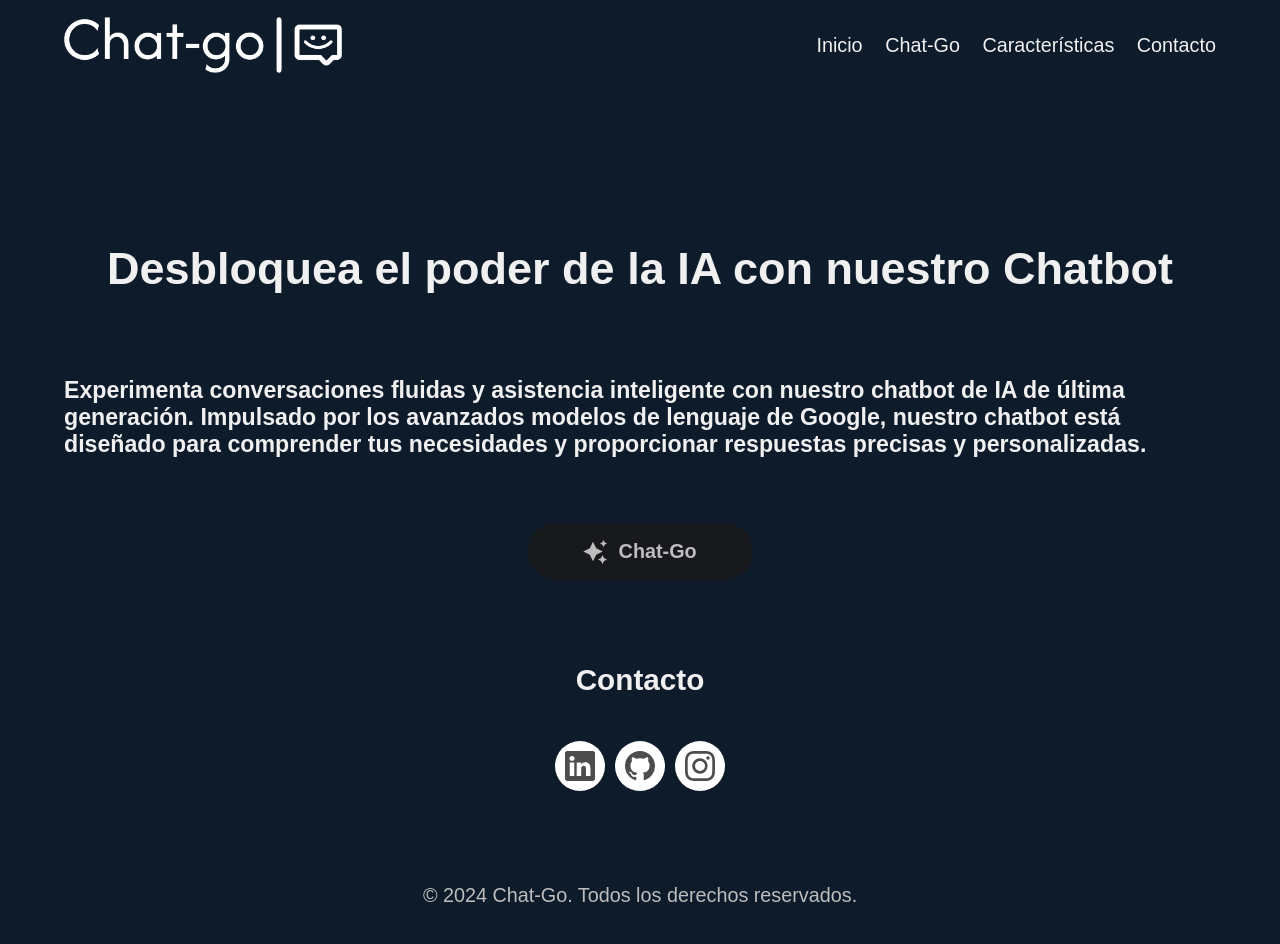
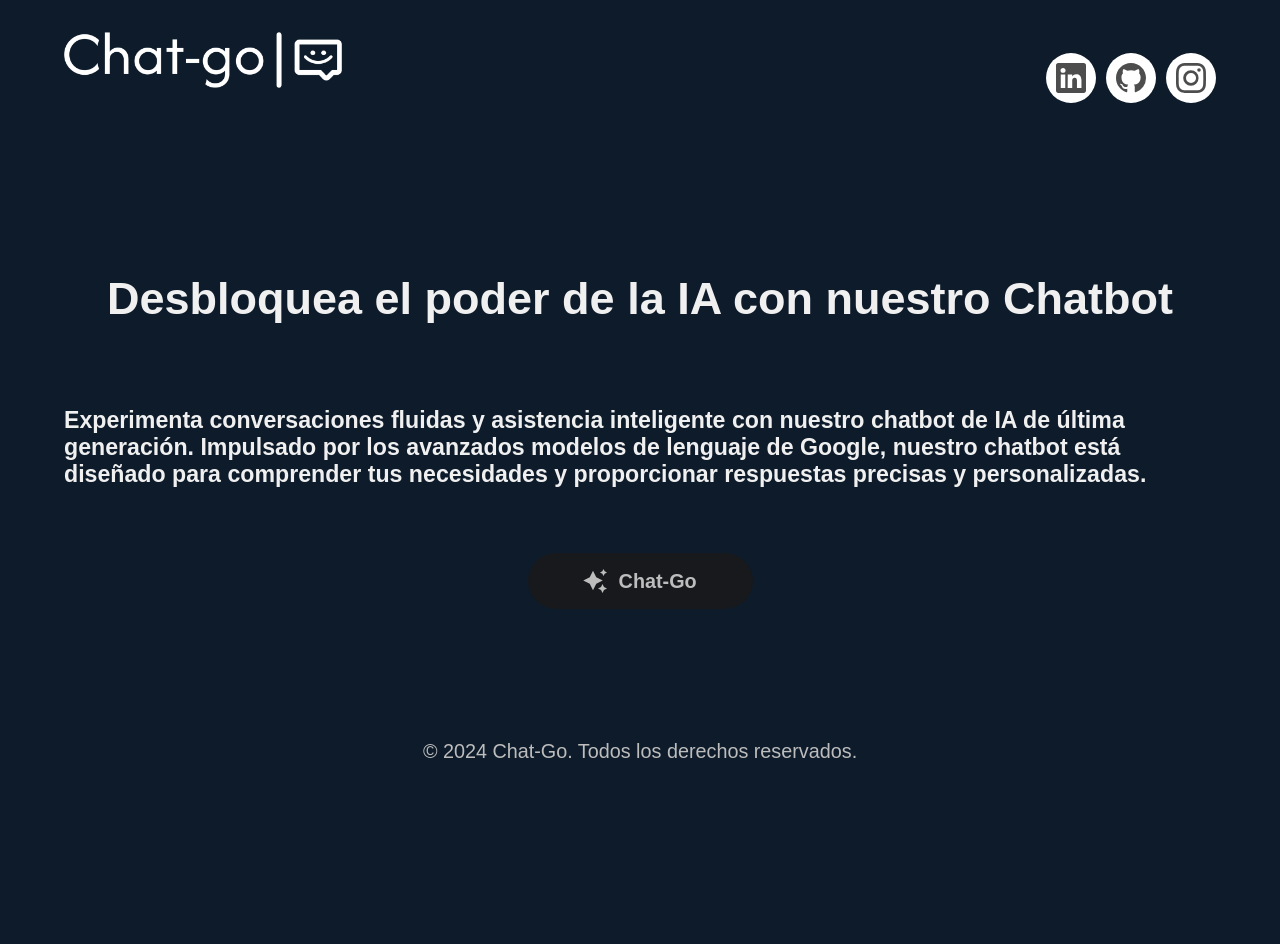
Before and after one commit to dart94/googlechat, a Flask app: page / in a window 1280 px wide. After the commit the page ends 758 px from the top, so only its background shows below. Run offline with Flask 3, Linux system fonts and the light colour scheme; some web fonts are replaced.

Commit message:
2.0.2 reacomodo del header

```diff
--- a/static/styles.css
+++ b/static/styles.css
@@ -36,6 +36,9 @@ header.main-header {
     background-color: var(--background-color);
     padding: 0.9375rem 5%;
     z-index: 1000;
+    display: flex;
+    flex-direction: column;
+
 }
 
 .navbar {
--- a/templates/index.html
+++ b/templates/index.html
@@ -13,38 +13,8 @@
         <a href="{{ url_for('index') }}">
             <img src="{{ url_for('static', filename='img/logo-no-background.png') }}" alt="Logo" class="logo-img">
         </a>
-        <ul class="nav-links">
-            <li><a href="/">Inicio</a></li>
-            <li><a href="/chatgo" id="chatLink">Chat-Go</a></li>
-            <li><a href="#features">Características</a></li>
-            <li><a href="#contact">Contacto</a></li>
-        </ul>
-    </nav>
-</header>
-    <main>
-        <section id="home" class="content-section">
-            <div class="home-content">
-                <h1>Desbloquea el poder de la IA con nuestro Chatbot</h1>
-            </div>
-        </section>
+        <section id="contact" class="content-section">
 
-        <section id="features" class="content-section">
-          <h3>Experimenta conversaciones fluidas y asistencia inteligente con nuestro chatbot de IA de última generación.
-            Impulsado por los avanzados modelos de lenguaje de Google, nuestro chatbot está diseñado para comprender tus necesidades
-            y proporcionar respuestas precisas y personalizadas.</h3>
-
-            <button class="btn" id="toggleChatbot" onclick="redirectToChat()">
-              <svg height="24" width="24" fill="#FFFFFF" viewBox="0 0 24 24" data-name="Layer 1" id="Layer_1" class="sparkle">
-                  <path d="M10,21.236,6.755,14.745.264,11.5,6.755,8.255,10,1.764l3.245,6.491L19.736,11.5l-6.491,3.245ZM18,21l1.5,3L21,21l3-1.5L21,18l-1.5-3L18,18l-3,1.5ZM19.333,4.667,20.5,7l1.167-2.333L24,3.5,21.667,2.333,20.5,0,19.333,2.333,17,3.5Z"></path>
-              </svg>
-              <span class="text">Chat-Go</span>
-          </button>
-
-        </section>
-      </div>
-
-        <section id="contact" class="content-section">
-            <h2>Contacto</h2>
           <ul class="example-2">
               <li class="icon-content">
                 <a
@@ -117,6 +87,30 @@
             </ul>
       </section>
 
+    </nav>
+</header>
+    <main>
+        <section id="home" class="content-section">
+            <div class="home-content">
+                <h1>Desbloquea el poder de la IA con nuestro Chatbot</h1>
+            </div>
+        </section>
+
+        <section id="features" class="content-section">
+          <h3>Experimenta conversaciones fluidas y asistencia inteligente con nuestro chatbot de IA de última generación.
+            Impulsado por los avanzados modelos de lenguaje de Google, nuestro chatbot está diseñado para comprender tus necesidades
+            y proporcionar respuestas precisas y personalizadas.</h3>
+
+            <button class="btn" id="toggleChatbot" onclick="redirectToChat()">
+              <svg height="24" width="24" fill="#FFFFFF" viewBox="0 0 24 24" data-name="Layer 1" id="Layer_1" class="sparkle">
+                  <path d="M10,21.236,6.755,14.745.264,11.5,6.755,8.255,10,1.764l3.245,6.491L19.736,11.5l-6.491,3.245ZM18,21l1.5,3L21,21l3-1.5L21,18l-1.5-3L18,18l-3,1.5ZM19.333,4.667,20.5,7l1.167-2.333L24,3.5,21.667,2.333,20.5,0,19.333,2.333,17,3.5Z"></path>
+              </svg>
+              <span class="text">Chat-Go</span>
+          </button>
+
+        </section>
+      </div>
+
     </main>
     <footer class="main-footer">
         <p>&copy; 2024 Chat-Go. Todos los derechos reservados.</p>
```
Lines whose indentation alone changed are shown as unchanged.
